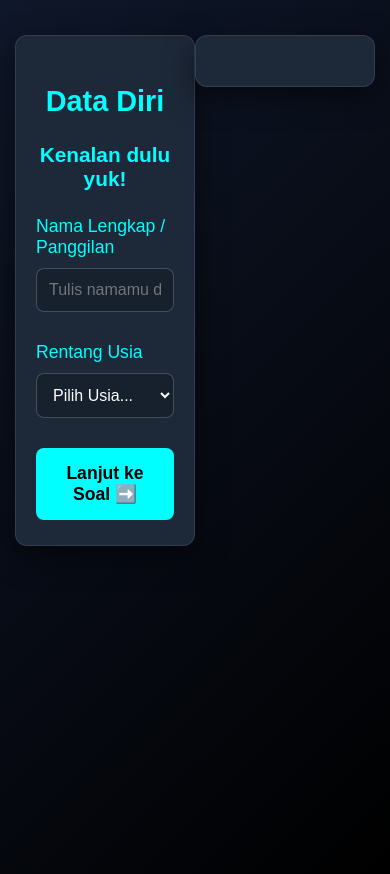
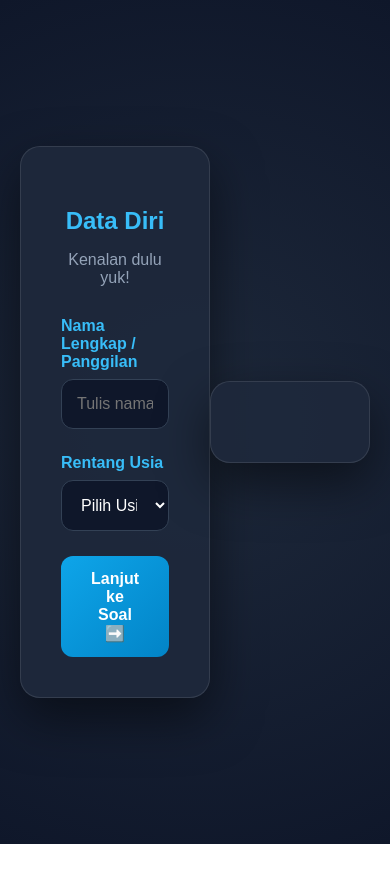
Before and after one commit to yunanasghar0/kuisioner-dyna, a plain HTML site: page index.html in a window 390 px wide. Both pictures are taken after a click on the button "Mulai Sekarang 🚀". After the commit the page ends 844 px from the top, so only its background shows below. Drawn offline with Linux system fonts and the light colour scheme.

Commit message:
Update style.css

```diff
--- a/style.css
+++ b/style.css
@@ -1,241 +1,170 @@
-/* =========================================
-   CLEAN DARK AESTHETIC (SIMPLIFIED GLOW)
-   ========================================= */
+/* RESET & FONT */
+* {
+    box-sizing: border-box;
+}
 
-/* KEYFRAMES (Definisi Animasi Gerak) */
+body {
+    font-family: 'Poppins', sans-serif;
+    color: #e2e8f0; /* Teks putih gading */
+    /* Latar belakang gelap total */
+    background: radial-gradient(circle at center, #1e293b 0%, #0f172a 100%);
+    display: flex;
+    justify-content: center;
+    align-items: center;
+    min-height: 100vh;
+    margin: 0;
+    padding: 20px;
+    overflow-x: hidden; /* Mencegah scroll samping */
+}
+
+/* ANIMASI HALUS */
 @keyframes fadeIn {
     from { opacity: 0; transform: translateY(10px); }
     to { opacity: 1; transform: translateY(0); }
 }
-@keyframes spin {
-    0% { transform: rotate(0deg); }
-    100% { transform: rotate(360deg); }
-}
-@keyframes snowfall {
-    0% { transform: translateY(-100vh); opacity: 0; }
-    100% { transform: translateY(100vh); opacity: 1; }
-}
-@keyframes watermarkFall {
-    0% { transform: translateY(-100px); opacity: 0; }
-    10% { opacity: 0.5; } /* Opacity dikurangi agar tidak terlalu mencolok */
-    100% { transform: translateY(100vh); opacity: 0; }
+
+@keyframes fall {
+    0% { transform: translateY(-10vh); opacity: 0; }
+    10% { opacity: 0.5; }
+    100% { transform: translateY(110vh); opacity: 0; }
 }
 
+/* CONTAINER UTAMA - SATU KOTAK BERSIH */
+.container {
+    background-color: rgba(30, 41, 59, 0.95); /* Slate gelap transparan */
+    padding: 40px;
+    border-radius: 20px;
+    width: 100%;
+    max-width: 600px; /* Ukuran pas, tidak terlalu lebar */
 
-/* ------------------------------------- */
-/* 1. STYLING DASAR */
-/* ------------------------------------- */
+    /* Border halus & Bayangan elegan (Bukan Glow Norak) */
+    border: 1px solid rgba(255, 255, 255, 0.1);
+    box-shadow: 0 20px 50px rgba(0, 0, 0, 0.5);
 
-body {
-    font-family: 'Poppins', sans-serif; /* Pastikan font ini dimuat di HTML head */
-    color: #e0e0e0; /* Warna teks sedikit lebih lembut dari putih murni */
-    display: flex;
-    justify-content: center;
-    align-items: center;
-    min-height: 100vh;
-    padding: 30px 20px;
-    margin: 0;
-    overflow-x: hidden;
-
-    /* BACKGROUND GELAP GRADASI HALUS */
-    background: linear-gradient(135deg, #0f172a 0%, #000000 100%);
+    /* Animasi muncul */
+    animation: fadeIn 0.8s ease-out;
 }
 
-.container {
-    /* TAMPILAN BERSIH: Glow luar dihilangkan */
-    background: rgba(30, 41, 59, 0.98); /* Biru gelap solid */
-    padding: 35px 45px;
-    border-radius: 16px;
-    max-width: 750px;
-    width: 100%;
-
-    /* Border tipis dan bayangan halus untuk kedalaman, BUKAN glow neon */
-    border: 1px solid rgba(255, 255, 255, 0.1);
-    box-shadow: 0 10px 30px rgba(0, 0, 0, 0.5); /* Bayangan gelap biasa */
+/* TYPOGRAPHY */
+h2 {
+    text-align: center;
+    color: #38bdf8; /* Biru muda langit */
+    margin-bottom: 10px;
+    font-weight: 700;
 }
 
-h2, h3 {
+h3 {
     text-align: center;
-    color: #00ffff; /* Cyan tetap digunakan sebagai warna aksen */
+    color: #94a3b8; /* Abu-abu terang */
+    font-size: 1rem;
+    margin-bottom: 30px;
+    font-weight: 400;
+}
+
+/* INPUT & FORM */
+.input-group {
     margin-bottom: 25px;
-    text-shadow: none; /* HILANGKAN GLOW PADA TEKS */
+}
+
+.input-group label {
+    display: block;
+    margin-bottom: 8px;
+    color: #38bdf8;
     font-weight: 600;
 }
 
-/* Styling khusus untuk kotak di halaman pengantar agar lebih rapi */
-#intro-page div {
-    box-shadow: none !important;
-    border: 1px solid rgba(255, 255, 255, 0.1) !important;
-    background-color: rgba(255, 255, 255, 0.03) !important;
+.input-group input,
+.input-group select {
+    width: 100%;
+    padding: 15px;
+    background-color: #0f172a; /* Lebih gelap dari container */
+    border: 1px solid #334155;
+    border-radius: 12px;
+    color: white;
+    font-family: inherit;
+    font-size: 1rem;
+    outline: none;
+    transition: border-color 0.3s;
 }
 
-
-/* ------------------------------------- */
-/* 2. STYLING INPUT & FORM (BERSIH) */
-/* ------------------------------------- */
-
-.input-group {
-    margin-bottom: 30px;
-}
-.input-group label {
-    color: #00ffff; /* Warna aksen */
-    font-size: 1.1em;
-    font-weight: 500;
-    display: block;
-    margin-bottom: 10px;
-    text-shadow: none; /* Hilangkan glow */
+.input-group input:focus,
+.input-group select:focus {
+    border-color: #38bdf8; /* Fokus biru */
 }
 
-.input-group input, .input-group select {
-    width: 100%;
-    padding: 15px;
-    font-size: 1em;
-    background-color: rgba(0, 0, 0, 0.2); /* Background input lebih gelap */
-    color: #fff;
-    border: 1px solid rgba(255, 255, 255, 0.2); /* Border subtle */
-    border-radius: 8px;
-    box-shadow: none; /* Hilangkan inner glow */
-    box-sizing: border-box;
-    transition: border-color 0.3s ease;
+/* KOTAK SOAL - RAPI TANPA GARIS SAMPING */
+.question-content {
+    background-color: rgba(15, 23, 42, 0.6);
+    padding: 25px;
+    border-radius: 15px;
+    border: 1px solid rgba(255, 255, 255, 0.05);
+    margin-bottom: 30px;
+    font-size: 1.15rem;
+    line-height: 1.6;
+    text-align: left; /* Teks soal rata kiri agar enak dibaca */
 }
 
-/* Saat Fokus: Hanya ubah warna border menjadi Cyan terang, TANPA glow pendar */
-.input-group input:focus, .input-group select:focus {
-    border-color: #00ffff;
-    box-shadow: none;
-    outline: none;
-}
-
-/* ------------------------------------- */
-/* 3. KOTAK SOAL (BERSIH & JELAS) */
-/* ------------------------------------- */
-
-.question-content {
-    background-color: rgba(255, 255, 255, 0.05);
-    border: 1px solid rgba(255, 255, 255, 0.1); /* Border sangat tipis */
-    border-left: 4px solid #00ffff; /* Aksen warna di kiri */
-    border-radius: 8px;
-    padding: 30px;
-    margin-bottom: 40px;
-    font-size: 1.3em;
-    font-weight: 400;
-    color: #fff;
-    line-height: 1.6;
-    box-shadow: none; /* Hilangkan semua glow */
-}
-
+/* TOMBOL */
 .button-group {
     display: flex;
     justify-content: center;
-    gap: 30px;
-    margin-top: 30px;
+    gap: 20px;
 }
 
-
-/* ------------------------------------- */
-/* 4. STYLING BUTTONS (MODERN FLAT) */
-/* ------------------------------------- */
-
 button {
-    padding: 15px 40px;
-    font-size: 1.1em;
+    padding: 14px 30px;
+    border: none;
+    border-radius: 12px;
     font-weight: 600;
-    border-radius: 8px;
-    transition: all 0.2s ease;
-    border: none;
+    font-size: 1rem;
     cursor: pointer;
+    transition: transform 0.2s, filter 0.2s;
+    width: 100%; /* Tombol lebar penuh di dalam grup */
 }
 
 .btn-primary {
-    background-color: #00ffff; /* Cyan */
-    color: #000; /* Teks hitam agar kontras */
-}
-/* Hover: Hanya sedikit efek skala dan perubahan kecerahan, TANPA glow */
-.btn-primary:hover {
-    filter: brightness(1.1);
-    transform: translateY(-2px);
-    box-shadow: 0 5px 15px rgba(0, 255, 255, 0.2); /* Bayangan halus sekali */
+    background: linear-gradient(135deg, #0ea5e9, #0284c7); /* Biru modern */
+    color: white;
 }
 
 .btn-secondary {
-    background-color: rgba(255, 255, 255, 0.1); /* Transparan */
-    color: #fff;
-    border: 1px solid rgba(255, 255, 255, 0.2);
+    background-color: #334155;
+    color: white;
 }
-.btn-secondary:hover {
-    background-color: rgba(255, 255, 255, 0.2);
+
+button:hover {
+    filter: brightness(1.1);
     transform: translateY(-2px);
 }
-/* Tombol Reward di halaman akhir */
+
+/* REWARD BUTTONS */
 .reward-btn {
-    text-shadow: none;
-    box-shadow: none;
-    border: none !important; /* Menghilangkan border warna-warni sebelumnya */
+    display: block;
+    text-align: center;
+    text-decoration: none;
+    padding: 15px;
+    margin-bottom: 15px;
+    border-radius: 12px;
+    color: white;
+    font-weight: bold;
+    transition: transform 0.2s;
+}
+.btn-viu { background: #10b981; }
+.btn-alight { background: #3b82f6; }
+.btn-youtube { background: #ef4444; }
+
+/* WATERMARK & BACKGROUND ANIMATION */
+#watermark-bg {
+    position: fixed;
+    top: 0; left: 0; width: 100%; height: 100%;
+    z-index: -1;
+    pointer-events: none;
 }
 
-
-/* ------------------------------------- */
-/* 5. RESPONSIVENESS (Mobile/HP) */
-/* ------------------------------------- */
-@media (max-width: 768px) {
-    body {
-        padding: 15px;
-        align-items: flex-start; /* Di HP, mulai dari atas */
-    }
-    .container {
-        padding: 25px 20px;
-        max-width: 100%;
-        margin-top: 20px;
-        border-radius: 12px;
-    }
-    h2 { font-size: 1.8em; }
-    h3 { font-size: 1.3em; }
-
-    .input-group input, .input-group select {
-        padding: 12px;
-        font-size: 1em;
-    }
-    .question-content {
-        padding: 20px;
-        font-size: 1.1em;
-    }
-    .button-group {
-        flex-direction: column;
-        gap: 15px;
-        width: 100%;
-    }
-    button {
-        width: 100%;
-        padding: 15px;
-    }
+.falling-item {
+    position: absolute;
+    top: -50px;
+    color: rgba(56, 189, 248, 0.2); /* Biru sangat transparan */
+    animation: fall linear infinite;
+    font-size: 12px;
 }
-
-
-/* ------------------------------------- */
-/* 6. EFEK PARTIKEL DAN WATERMARK (SUBTLE/HALUS) */
-/* ------------------------------------- */
-
-.snowflake, .watermark {
-    position: fixed;
-    top: -10px;
-    z-index: -1;
-    pointer-events: none;
-    animation-timing-function: linear;
-    animation-iteration-count: infinite;
-    /* Hilangkan text-shadow glow yang kuat */
-    text-shadow: none;
-    opacity: 0.3; /* Dibuat lebih transparan agar tidak mengganggu */
-}
-
-.snowflake {
-    color: #a5f3fc; /* Cyan pucat */
-    animation-name: snowfall;
-}
-
-.watermark {
-    font-size: 10px;
-    font-weight: 500;
-    color: #a5f3fc; /* Cyan pucat */
-    letter-spacing: 1px;
-    animation-name: watermarkFall;
-}
```
